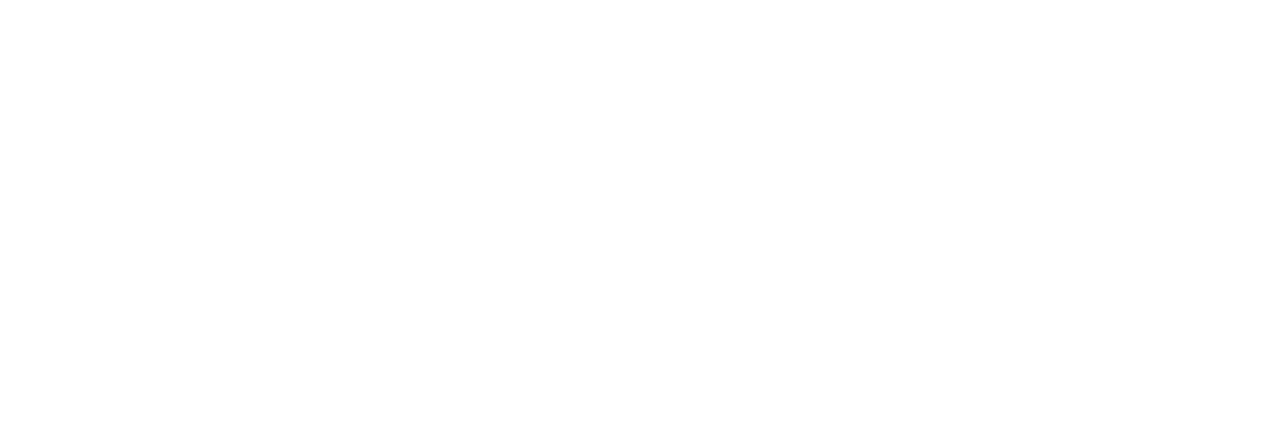
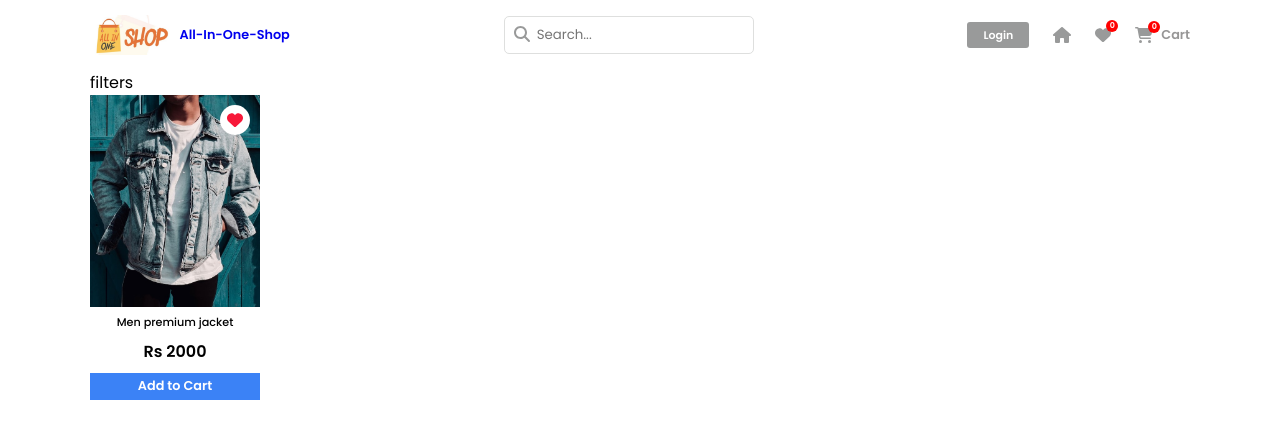
Before and after one commit to karthikgoud/AllInOne, a React (Vite) app: page /product/1 in a window 1280 px wide. Before the commit this address had no page. Shown: the top 438 px of the page. Built offline with nearby package versions, Linux system fonts and the light colour scheme; the HTML template or start-up script is replaced by a standard one.

Commit message:
feat- created product list card component

```diff
--- a/src/App.jsx
+++ b/src/App.jsx
@@ -3,12 +3,14 @@
 import { Routes, Route } from "react-router-dom";
 import WishList from "./components/WishList/WishList";
 import Cart from "./components/Cart/Cart";
+import ProductListing from "./components/ProductListing/ProductListing";
 
 function App() {
   return (
     <div className="app-container">
       <Routes>
         <Route path="/" element={<Home />} />
+        <Route path="/product/:productId" element={<ProductListing />} />
         <Route path="/wishlist" element={<WishList />} />
         <Route path="/cart" element={<Cart />} />
       </Routes>
--- a/src/components/Category/Category.jsx
+++ b/src/components/Category/Category.jsx
@@ -4,10 +4,10 @@
 const Category = () => {
   return (
     <div className="category-container">
-      <CategoryCard type="Men" />
-      <CategoryCard type="Women" />
-      <CategoryCard type="Kids" />
-      <CategoryCard type="Mobiles" />
+      <CategoryCard type="Men" id="1" />
+      <CategoryCard type="Women" id="2" />
+      <CategoryCard type="Kids" id="3" />
+      <CategoryCard type="Mobiles" id="4" />
     </div>
   );
 };
--- a/src/components/CategoryCard/CategoryCard.jsx
+++ b/src/components/CategoryCard/CategoryCard.jsx
@@ -1,10 +1,13 @@
+import { NavLink } from "react-router-dom";
 import "./CategoryCard.css";
 
-const CategoryCard = ({ type }) => {
+const CategoryCard = ({ type, id }) => {
   return (
-    <div className="category-card-container">
-      <p>{type}</p>
-    </div>
+    <NavLink to={`/product/${id}`}>
+      <div className="category-card-container">
+        <p>{type}</p>
+      </div>
+    </NavLink>
   );
 };
 
--- /dev/null
+++ b/src/components/ProductListCard/ProductListCard.css
@@ -0,0 +1,52 @@
+.product-card-container {
+  width: 170px;
+  position: relative;
+}
+
+button {
+  all: unset;
+}
+
+.product-card-container img {
+  width: 100%;
+}
+
+.item-name {
+  font-size: 0.7rem;
+  font-weight: 500;
+  text-align: center;
+}
+
+.price {
+  text-align: center;
+  font-weight: 600;
+  padding: 0.5rem 0;
+}
+
+.btn {
+  width: 100%;
+  padding: 0.3rem 0;
+  border: none;
+  background-color: #3b82f6;
+  color: white;
+  font-weight: 600;
+  text-align: center;
+  font-size: 0.8rem;
+}
+
+.heart:hover {
+  cursor: pointer;
+}
+
+.heart {
+  display: flex;
+  justify-content: center;
+  align-items: center;
+  border-radius: 50%;
+  width: 30px;
+  height: 30px;
+  position: absolute;
+  background-color: white;
+  right: 10px;
+  top: 10px;
+}
--- /dev/null
+++ b/src/components/ProductListCard/ProductListCard.jsx
@@ -0,0 +1,22 @@
+import { faHeart } from "@fortawesome/free-solid-svg-icons";
+import { FontAwesomeIcon } from "@fortawesome/react-fontawesome";
+
+import "./ProductListCard.css";
+
+const ProductListCard = () => {
+  return (
+    <div className="product-card-container">
+      <div className="heart">
+        <button onClick={() => console.log("Sdf")}>
+          <FontAwesomeIcon icon={faHeart} style={{ color: "#f71839" }} />
+        </button>
+      </div>
+      <img src="/images/jacket-2.jpg" alt="product image" />
+      <p className="item-name">Men premium jacket</p>
+      <p className="price">Rs 2000</p>
+      <button className="btn">Add to Cart</button>
+    </div>
+  );
+};
+
+export default ProductListCard;
--- a/src/components/ProductListing/ProductListing.jsx
+++ b/src/components/ProductListing/ProductListing.jsx
@@ -1,5 +1,22 @@
+import { useParams } from "react-router-dom";
+import Header from "../Header/Header";
+import ProductListCard from "../ProductListCard/ProductListCard";
+
 const ProductListing = () => {
-  return <div>ProductListing</div>;
+  const { productId } = useParams();
+  console.log(productId);
+
+  return (
+    <div>
+      <Header />
+      <div>
+        <div>filters</div>
+        <div>
+          <ProductListCard />
+        </div>
+      </div>
+    </div>
+  );
 };
 
 export default ProductListing;
--- a/src/index.css
+++ b/src/index.css
@@ -1,5 +1,4 @@
 * {
   margin: 0;
-  padding: 0;
   box-sizing: border-box;
 }
```
Also changed, not shown: public/images/jacket-2.jpg (added), public/images/jacket.jpg (added), src/components/ProductListing/ProductListing.css (added).
